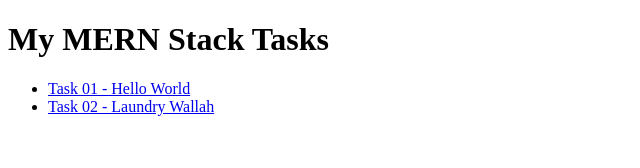
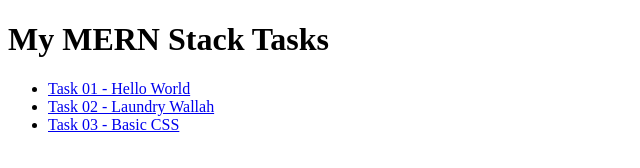
Before and after one commit to YogendrasinhVaghela07/Mern-stack, a plain HTML site: page index.html in a window 1280 px wide. Shown: the whole page, without its empty margins (0-640 px from the left). Drawn offline with Linux system fonts and the light colour scheme.

Commit message:
Task 3 added

```diff
--- a/index.html
+++ b/index.html
@@ -16,6 +16,9 @@
         <li>
             <a href="./Yogendrasinh_Task02/">Task 02 - Laundry Wallah</a>
         </li>
+        <li>
+            <a href="./Yogendrasinh_Task03/">Task 03 - Basic CSS</a>
+        </li>
     </ul>
 <!-- GitHub Pages deployment -->
 </body>
```
